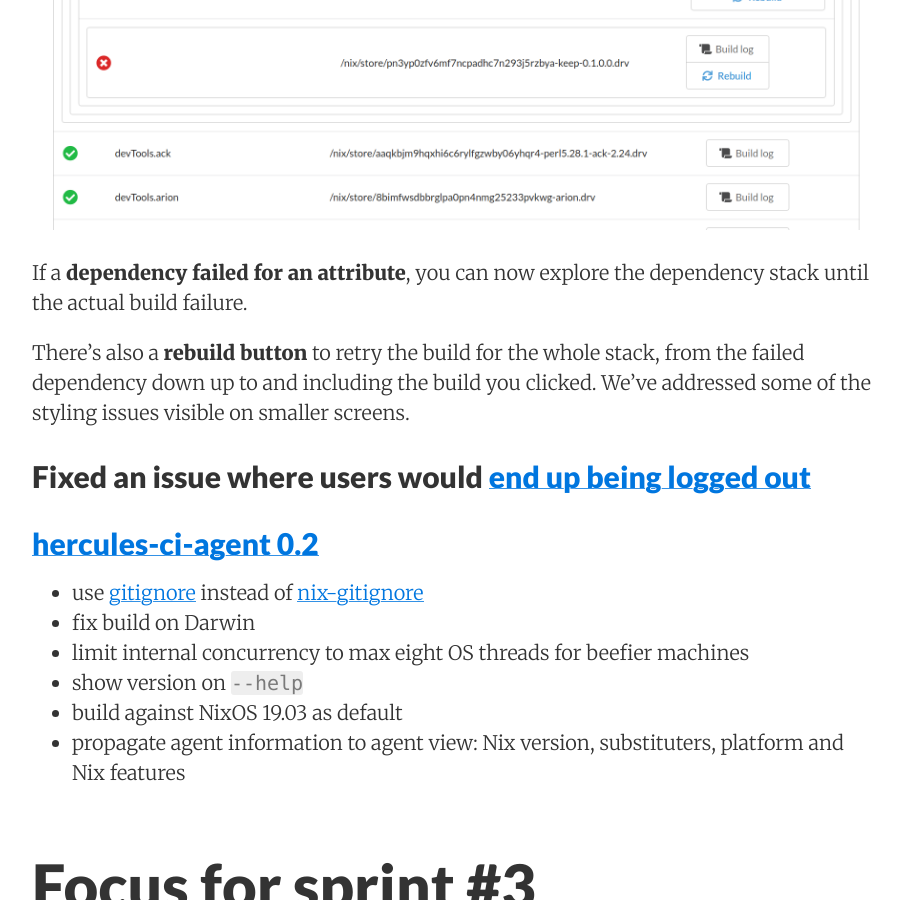
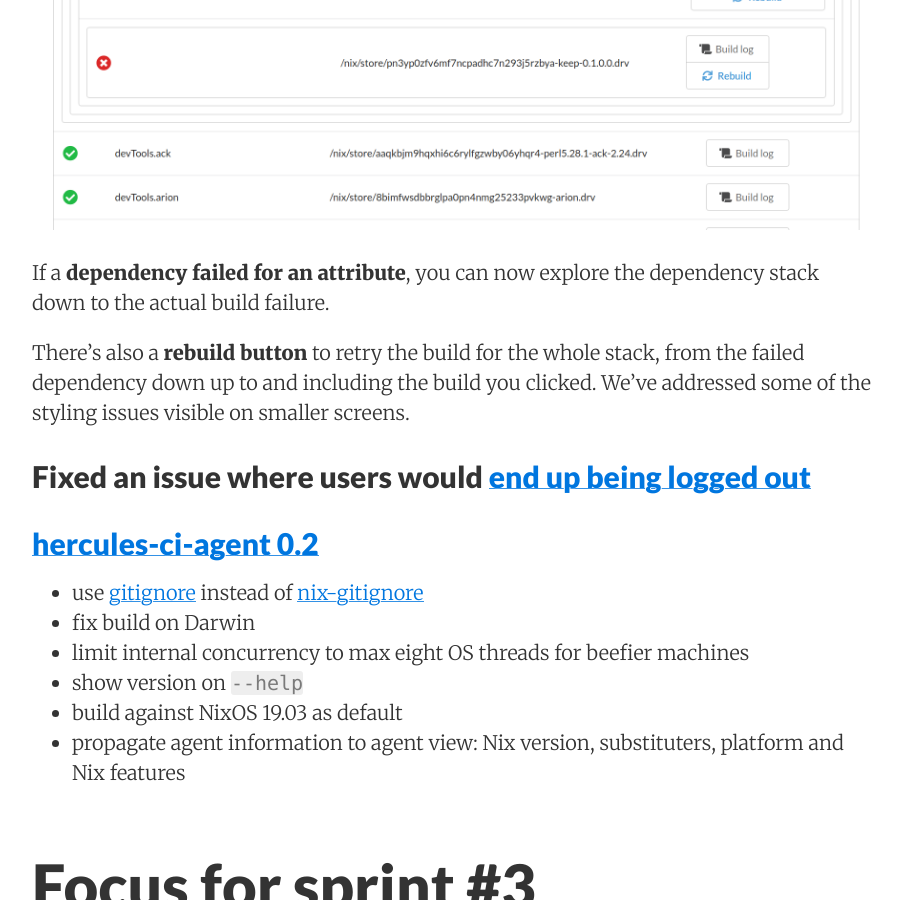
Before and after one commit to hercules-ci/blog.hercules-ci.com, a Jekyll site: the page built from _posts/2019-05-14-sprint-3-report.md, in a window 1280 px wide and 900 px high, scrolled down 1184 px. Shown: the whole window, without its empty margins (188-1090 px from the left). Built offline with Jekyll 4.4.1, drawn with Linux system fonts in a browser that asks for light colours.

Commit message:
Update _posts/2019-05-14-sprint-3-report.md
Co-Authored-By: Robert Hensing <roberth@users.noreply.github.com>

```diff
--- a/_posts/2019-05-14-sprint-3-report.md
+++ b/_posts/2019-05-14-sprint-3-report.md
@@ -15,7 +15,7 @@
 ![Dependency failure tree](/images/dependency-failure-tree.png)
 
 If a **dependency failed for an attribute**, you can now explore the
-dependency stack until the actual build failure.
+dependency stack down to the actual build failure.
 
 There's also a **rebuild button** to retry the build for the whole stack, from the failed dependency down up to and including the build you clicked.
 We've addressed some of the styling issues visible on smaller screens.
```
